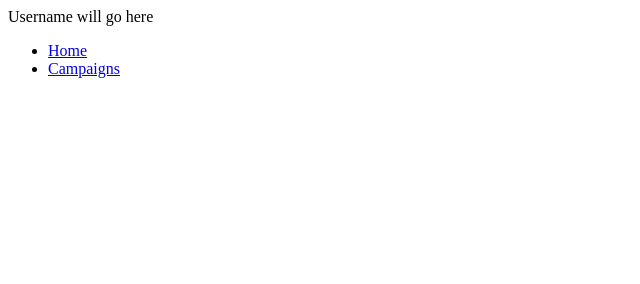
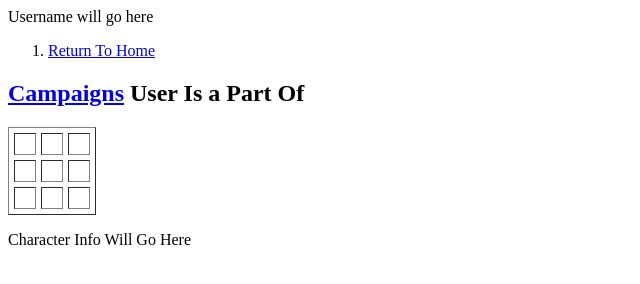
Before and after one commit to brettbeloin/TTRPG_Tracker, a plain HTML site: page html/AccountPage.html in a window 1280 px wide. Shown: the whole page, without its empty margins (0-640 px from the left). Drawn offline with Linux system fonts and the light colour scheme.

Commit message:
Changes to AccountPage and Home
AccountPage got a small campaign table, where character info will go, and the navbar was reworked
Home got a brief text area where info will go and the log in url fixed to have it work

```diff
--- a/html/AccountPage.html
+++ b/html/AccountPage.html
@@ -6,22 +6,43 @@
     <meta name="viewport" content="width=device-width, initial-scale=1.0">
     <title>User Accout Page</title>
 </head>
+
 <body>
 
     <main>
-        <header>Username will go here</header>
+        <header id="Username">Username will go here</header>
     </main>
 
     <header>
         <nav>
-            <ul>
-                <li><a href="Home.html" aria-describedby="HomePage">Home</a></li>
-                <li> <a href="Campaigns.html" aria-describedby="Campaigns">Campaigns</a></li>
-            </ul>
+            <ol>
+                <li><a href="Home.html" aria-describedby="HomePage">Return To Home</a></li>
+            </ol>
         </nav>
     </header>
 
+    <section>
+        <h2 id="Campaign Table"> <a href="Campaigns.html" aria-describedby="Campaigns">Campaigns</a> User Is a Part Of</h2>
+        <table border="1" cellpadding="10" cellspacing="5">
+            <!--Note: Code to make this change dynamically dependant on how many campaigns someone is a part of will be needed later.-->
+            <tr>
+                <th></th>
+                <th></th>
+                <th></th>
+            </tr>
+            <tr>
+                <th></th>
+                <th></th>
+                <th></th>
+            </tr>
+            <tr>
+                <th></th>
+                <th></th>
+                <th></th>
+            </tr>
+        </table>
+    </section>
 
-
+    <p id="Characters">Character Info Will Go Here</p>
 </body>
 </html>
```
Also changed, not shown: html/Home.html (+6 -12 lines).
